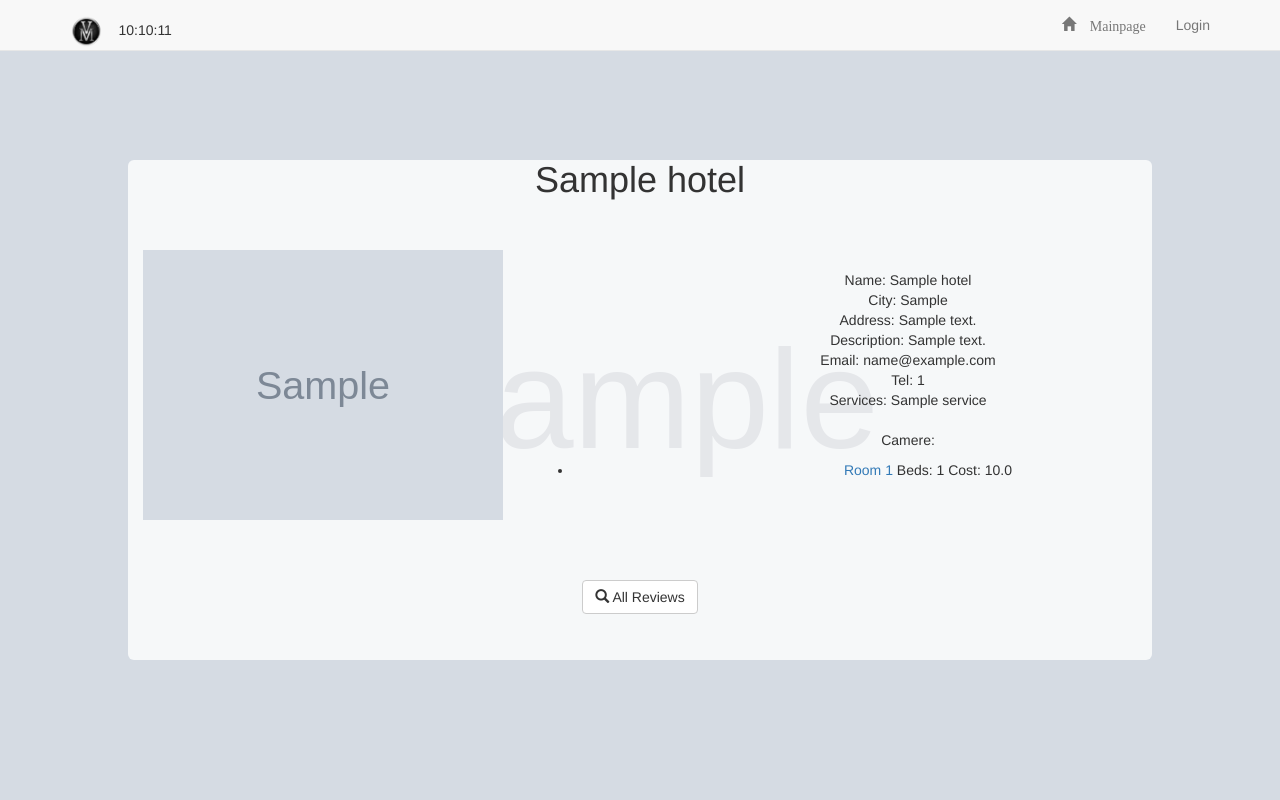
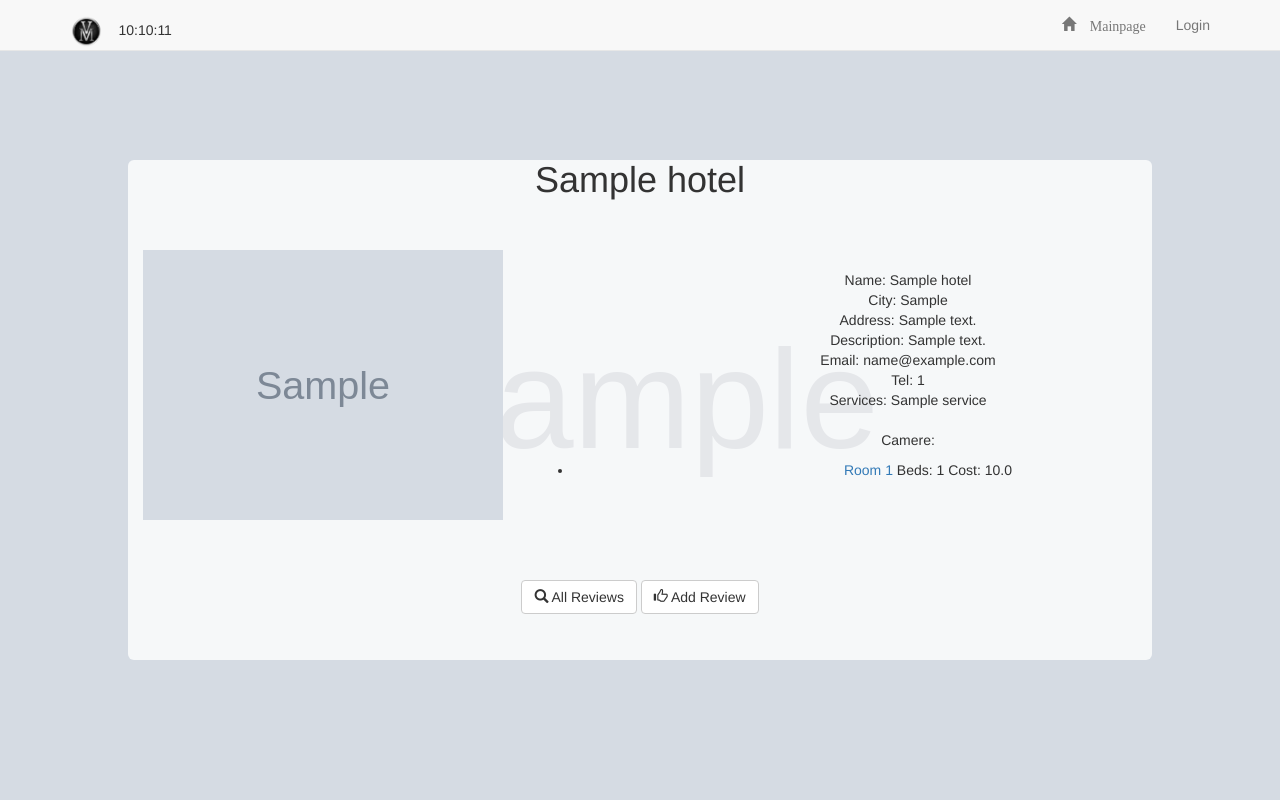
Before and after one commit to ventur65/VMhotels, a Django app: page /hotels/1/ in a window 1280 px wide. Run offline with Django 3.2, Linux system fonts and the light colour scheme; tables that the repository leaves empty hold one stand-in row (values such as "Sample post"); grey boxes marked "Sample" are stand-in pictures; some libraries are stand-ins or nearby versions.

Commit message:
Aggiunto pulsante add review

```diff
--- a/hotels/templates/hotels/hotel_detail.html
+++ b/hotels/templates/hotels/hotel_detail.html
@@ -65,6 +65,11 @@
     <span class="glyphicon glyphicon-search"></span> All Reviews
 </button>
 </a>
+<a href="{% url 'review:add_review' hotel.id %}">
+<button type="button" class="btn btn-default">
+    <span class="glyphicon glyphicon-thumbs-up"></span> Add Review
+</button>
+</a>
 {% if request.user == hotel.user %}
 <a href="{% url 'hotels:create_room' hotel.id %}">
 <button type="button" class="btn btn-default">
```
